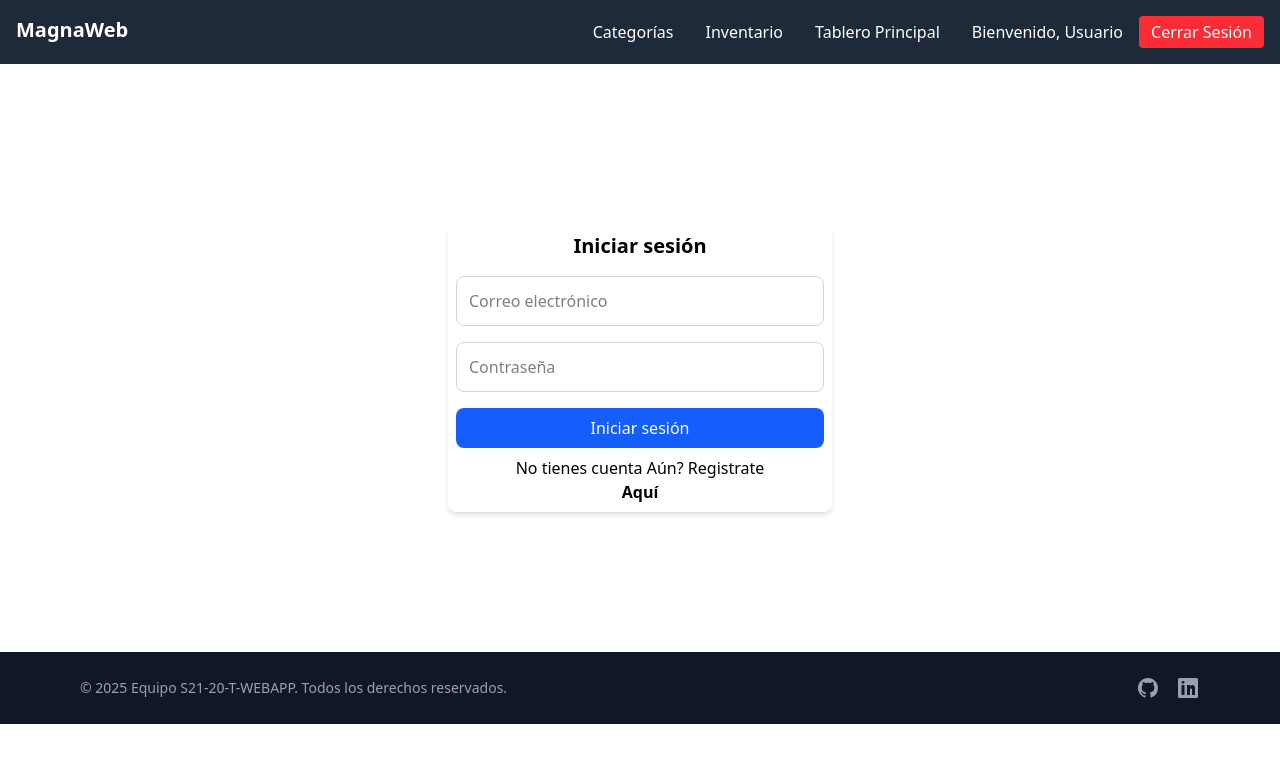
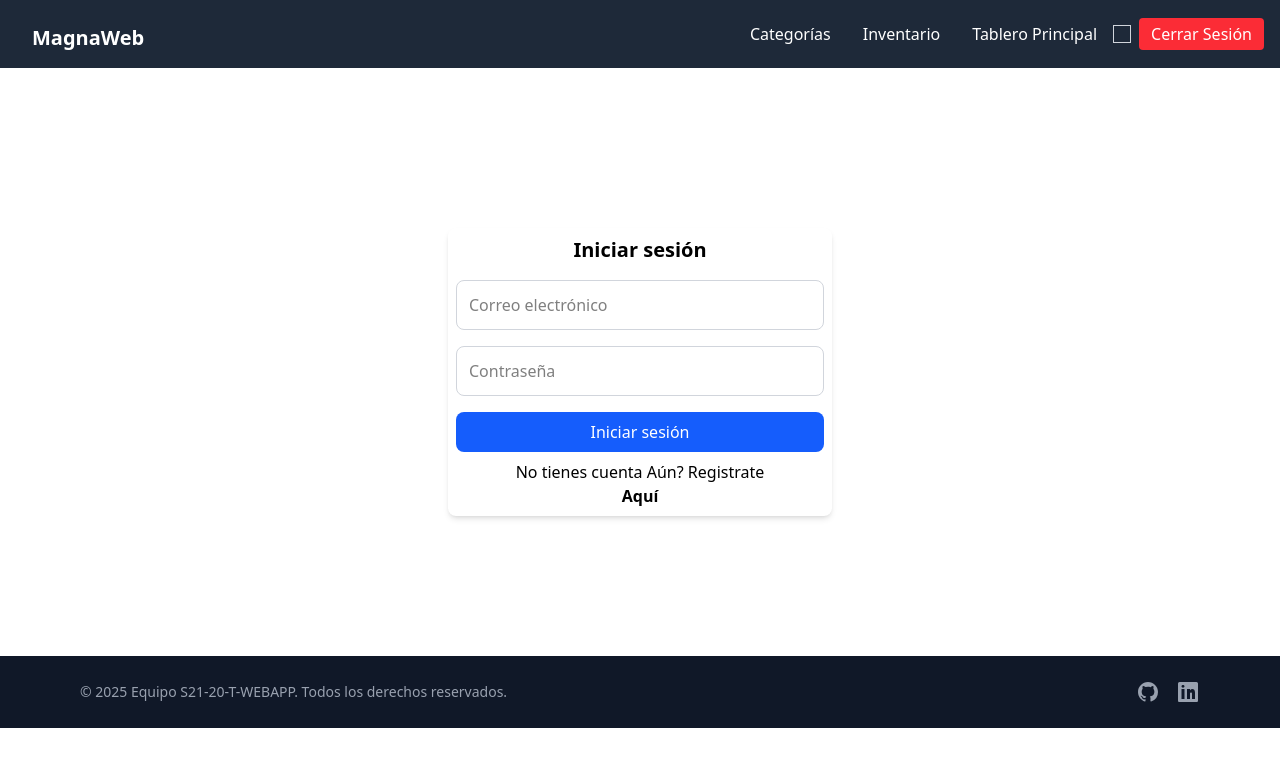
Before and after one commit to No-Country-simulation/s21-20-t-webapp, an Angular app in the folder Frontend/SaasWebApp/: page /login in a window 1280 px wide. Shown: the top 766 px of the page. Built offline with nearby package versions, Linux system fonts and the light colour scheme; sample sign-in values are in the browser's storage.

Commit message:
agegndo estilos

```diff
--- a/Frontend/SaasWebApp/src/Models/Models.ts
+++ b/Frontend/SaasWebApp/src/Models/Models.ts
@@ -1,9 +1,9 @@
 export interface Tenant {
     id: number;
-    nombre: string;
-    configuracion: any; // JSONB puede ser cualquier estructura
-    creadoEn?: Date;
-    actualizadoEn?: Date;
+    name: string;
+    configuration: any; // JSONB puede ser cualquier estructura
+    createdAt?: Date;
+    updateAt?: Date;
   }
 
   export interface Usuario {
--- a/Frontend/SaasWebApp/src/app/Services/auth.service.ts
+++ b/Frontend/SaasWebApp/src/app/Services/auth.service.ts
@@ -2,6 +2,7 @@ import { Injectable } from '@angular/core';
 import { HttpClient, HttpHeaders, HttpResponse } from '@angular/common/http';
 import { BehaviorSubject, Observable, of, throwError } from 'rxjs';
 import { catchError, tap } from 'rxjs/operators';
+import { Tenant } from '../../Models/Models';
 
 @Injectable({
   providedIn: 'root',
@@ -127,4 +128,8 @@ export class AuthService {
       return null;
     }
   }
+
+  getTenantById(id: number): Observable<Tenant> {
+    return this.http.get<Tenant>(`${this.apiUrl}/tenant/${id}`);
+  }
 }
--- a/Frontend/SaasWebApp/src/app/components/navbar/navbar.component.html
+++ b/Frontend/SaasWebApp/src/app/components/navbar/navbar.component.html
@@ -1,12 +1,14 @@
 <nav class="bg-gray-800 text-white p-4 flex justify-between">
-  <a class="text-xl font-bold" routerLink="/">MagnaWeb</a>
+  <a class="text-xl font-bold px-4 mt-2" routerLink="/">MagnaWeb</a>
   <div class="flex items-center">
     <ng-container *ngIf="isLoggedIn">
 
       <a class="px-4" routerLink="/categorias">Categorías</a>
       <a class="px-4" routerLink="/inventario">Inventario</a>
       <a class="px-4" routerLink="/dashboard">Tablero Principal</a>
-       <span class="px-4">Bienvenido, {{ name }}</span>
+      <span class="text-2xl font-bold text-white border border-black border-gray-300 p-2 mr-2">
+        {{ tenantName }}
+      </span>
       <button (click)="logout()" class="bg-red-500 px-3 py-1 rounded">Cerrar Sesión</button>
     </ng-container>
 
--- a/Frontend/SaasWebApp/src/app/components/navbar/navbar.component.ts
+++ b/Frontend/SaasWebApp/src/app/components/navbar/navbar.component.ts
@@ -3,6 +3,7 @@ import { AuthService } from '../../Services/auth.service';
 import { Router, RouterModule } from '@angular/router';
 import { CommonModule } from '@angular/common';
 import { Subscription } from 'rxjs';
+import { Usuario, Tenant } from '../../../Models/Models';
 
 @Component({
   selector: 'app-navbar',
@@ -14,6 +15,7 @@ import { Subscription } from 'rxjs';
 export class NavbarComponent implements OnInit, OnDestroy {
   isLoggedIn = false;
   name = '';
+  tenantName: string = '';
   private loginSubscription!: Subscription;
   private userProfileSubscription!: Subscription;
 
@@ -30,6 +32,7 @@ export class NavbarComponent implements OnInit, OnDestroy {
       (user) => {
         if (user && user.name && user.lastName) {
           this.name = `${user.name} ${user.lastName}`;
+          this.getTenantName(user);
         } else {
           this.name = 'Usuario';
         }
@@ -54,6 +57,21 @@ export class NavbarComponent implements OnInit, OnDestroy {
     this.authService.logout();
     this.router.navigate(['/login']);
   }
+  private getTenantName(user: Usuario) {
+    if (user.tenantId) {
+      this.authService.getTenantById(user.tenantId).subscribe(
+        (tenant: Tenant) => {
+          this.tenantName = tenant.name;
+        },
+        (error) => {
+          console.error('Error al obtener el Tenant:', error);
+          this.tenantName = 'Tenant no encontrado'; // Manejar el error
+        }
+      );
+    } else {
+      this.tenantName = 'Tenant no asignado'; // Manejar el caso en que tenantId no esté presente
+    }
+  }
 
 
 }
--- a/Frontend/SaasWebApp/src/app/pages/dashboard/dashboard.component.html
+++ b/Frontend/SaasWebApp/src/app/pages/dashboard/dashboard.component.html
@@ -1,16 +1,5 @@
 <div class="container mx-auto p-4">
-  <h2 class="text-2xl font-bold mb-4">Dashboard</h2>
 
-  <div *ngIf="loading" class="text-center">Cargando...</div>
-
-  <div *ngIf="error" class="text-red-500 mb-4">{{ error }}</div>
-
-  <div *ngIf="!loading && !error && userProfile">
-      <div class="mb-4">
-          <h3 class="text-lg font-semibold mb-2">Bienvenido, {{ userProfile.name }} {{ userProfile.lastName }}</h3>
-          <p>Email: {{ userProfile.email }}</p>
-          <p>Teléfono: {{ userProfile.phoneNumber }}</p>
-      </div>
 
       <div class="grid grid-cols-1 md:grid-cols-2 gap-4">
           <div class="bg-white shadow rounded p-4">
@@ -66,4 +55,3 @@
           </div>
       </div>
   </div>
-</div>
```
